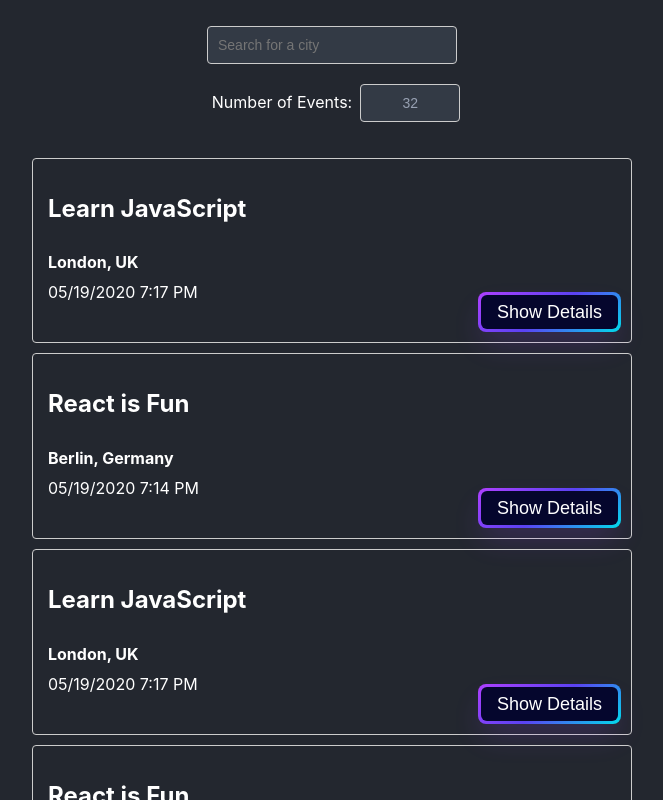
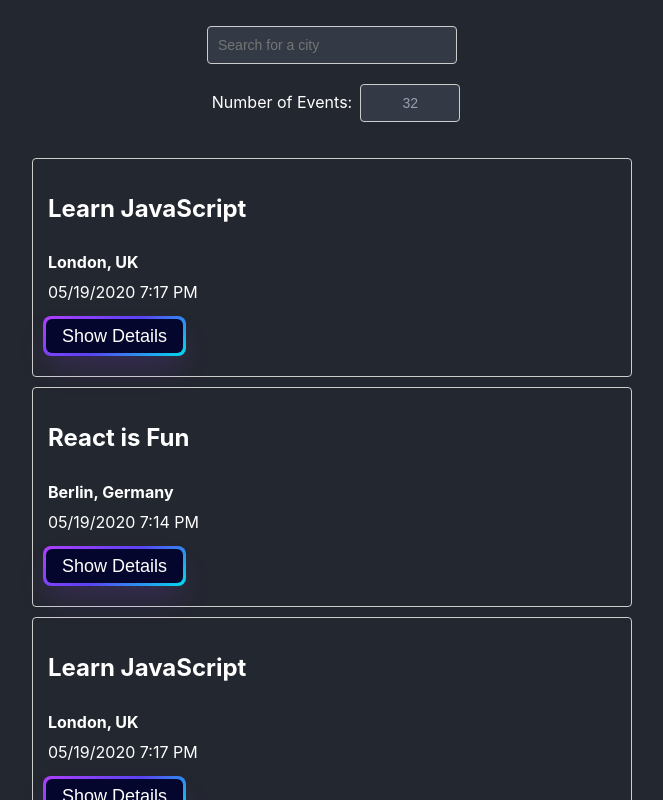
Before and after one commit to aidenmayoros/git-github.com-aidenmayoros-meet, a React (Create React App) app: page / in a window 1280 px wide. Shown: the top 800 px of the page, without its empty margins (308-971 px from the left). Built offline with nearby package versions, Linux system fonts and the light colour scheme; what atatus-spa would draw is missing.

Commit message:
loading spinner and css changes

```diff
--- a/package.json
+++ b/package.json
@@ -13,7 +13,9 @@
 		"nprogress": "^0.2.0",
 		"react": "^18.2.0",
 		"react-dom": "^18.2.0",
+		"react-loader-spinner": "^5.3.4",
 		"react-scripts": "5.0.1",
+		"use-debounce": "^9.0.4",
 		"web-vitals": "^2.1.4",
 		"workbox-background-sync": "^6.6.0",
 		"workbox-broadcast-update": "^6.6.0",
--- a/src/App.css
+++ b/src/App.css
@@ -99,7 +99,7 @@ input[type='number'] {
 }
 
 .event {
-	padding: 10px 10px 35px;
+	padding: 10px 10px 20px;
 	margin-bottom: 10px;
 	text-align: left;
 	border: 1px solid #ccc;
@@ -123,9 +123,7 @@ input[type='number'] {
 }
 
 .event-details-btn {
-	position: absolute;
-	right: 10px;
-	bottom: 10px;
+	margin-top: 0.5em;
 }
 
 /* Start of button styling */
@@ -183,3 +181,10 @@ button:active {
 	width: 250px;
 	z-index: 1000;
 }
+
+.loading-spinner {
+	display: flex;
+	justify-content: center;
+	height: 50vh;
+	align-items: center;
+}
--- a/src/App.js
+++ b/src/App.js
@@ -5,6 +5,7 @@ import CitySearch from './components/CitySearch';
 import NumberOfEvents from './components/NumberOfEvents';
 import { InfoAlert, ErrorAlert } from './components/Alert';
 import { extractLocations, getEvents } from './api';
+import { ThreeCircles } from 'react-loader-spinner';
 
 import './App.css';
 
@@ -15,19 +16,26 @@ const App = () => {
 	const [currentCity, setCurrentCity] = useState('See all cities');
 	const [infoAlert, setInfoAlert] = useState('');
 	const [errorAlert, setErrorAlert] = useState('');
+	const [isLoading, setIsLoading] = useState(true);
 
 	const handleEventNumberChange = (value) => {
 		setEventNumber(value);
 	};
 
 	const fetchData = async () => {
+		try {
 			const allEvents = await getEvents();
 			const filteredEvents =
 				currentCity === 'See all cities'
 					? allEvents
 					: allEvents.filter((event) => event.location === currentCity);
+
 			setEvents(filteredEvents.slice(0, eventNumber));
 			setAllLocations(extractLocations(allEvents));
+			setIsLoading(false);
+		} catch (error) {
+			console.log(error);
+		}
 	};
 
 	useEffect(() => {
@@ -50,7 +58,26 @@ const App = () => {
 				onEventNumberChange={handleEventNumberChange}
 				setErrorAlert={setErrorAlert}
 			/>
+			{isLoading ? (
+				<div className='loading-spinner'>
+					<ThreeCircles
+						height='100'
+						width='100'
+						color='#57a4d6'
+						wrapperStyle={{}}
+						wrapperClass=''
+						visible={true}
+						ariaLabel='three-circles-rotating'
+						outerCircleColor=''
+						innerCircleColor=''
+						middleCircleColor=''
+					/>
+				</div>
+			) : (
+				<div>
 					<EventList events={events} />
+				</div>
+			)}
 		</div>
 	);
 };
--- a/src/components/NumberOfEvents.js
+++ b/src/components/NumberOfEvents.js
@@ -3,9 +3,9 @@ import React from 'react';
 const NumberOfEvents = ({ eventNumber, onEventNumberChange, setErrorAlert }) => {
 	const handleInputChanged = (value) => {
 		let infoText;
-		if (value <= 0 || isNaN(value) || value.includes('.')) {
+		if (value < 0 || isNaN(value) || value.includes('.')) {
+			onEventNumberChange(32);
 			infoText = 'Number of Events must be a positive number';
-			onEventNumberChange(32);
 		} else {
 			infoText = '';
 			onEventNumberChange(value);
```
Also changed, not shown: 1 other file (tests, documents, lock files or other folders). Lines whose indentation alone changed are shown as unchanged.
